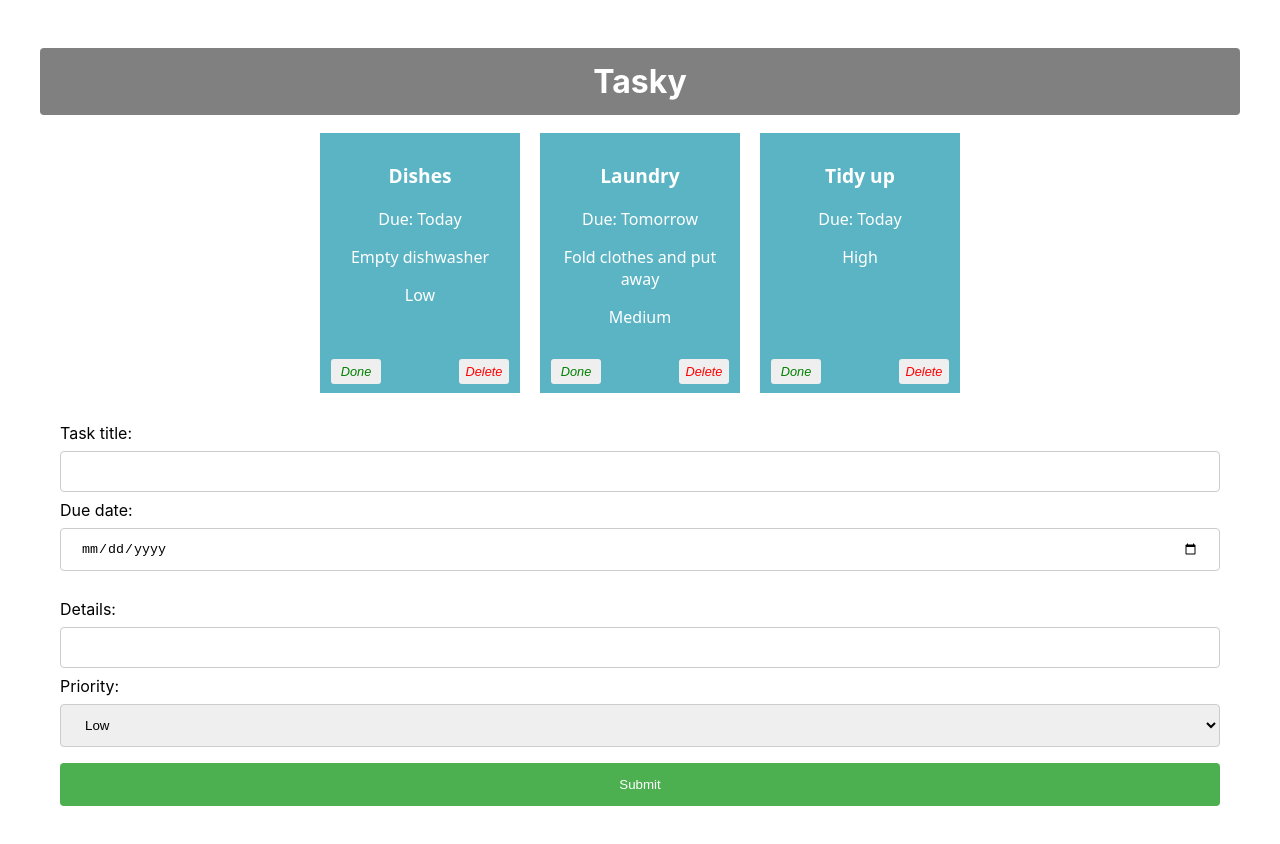
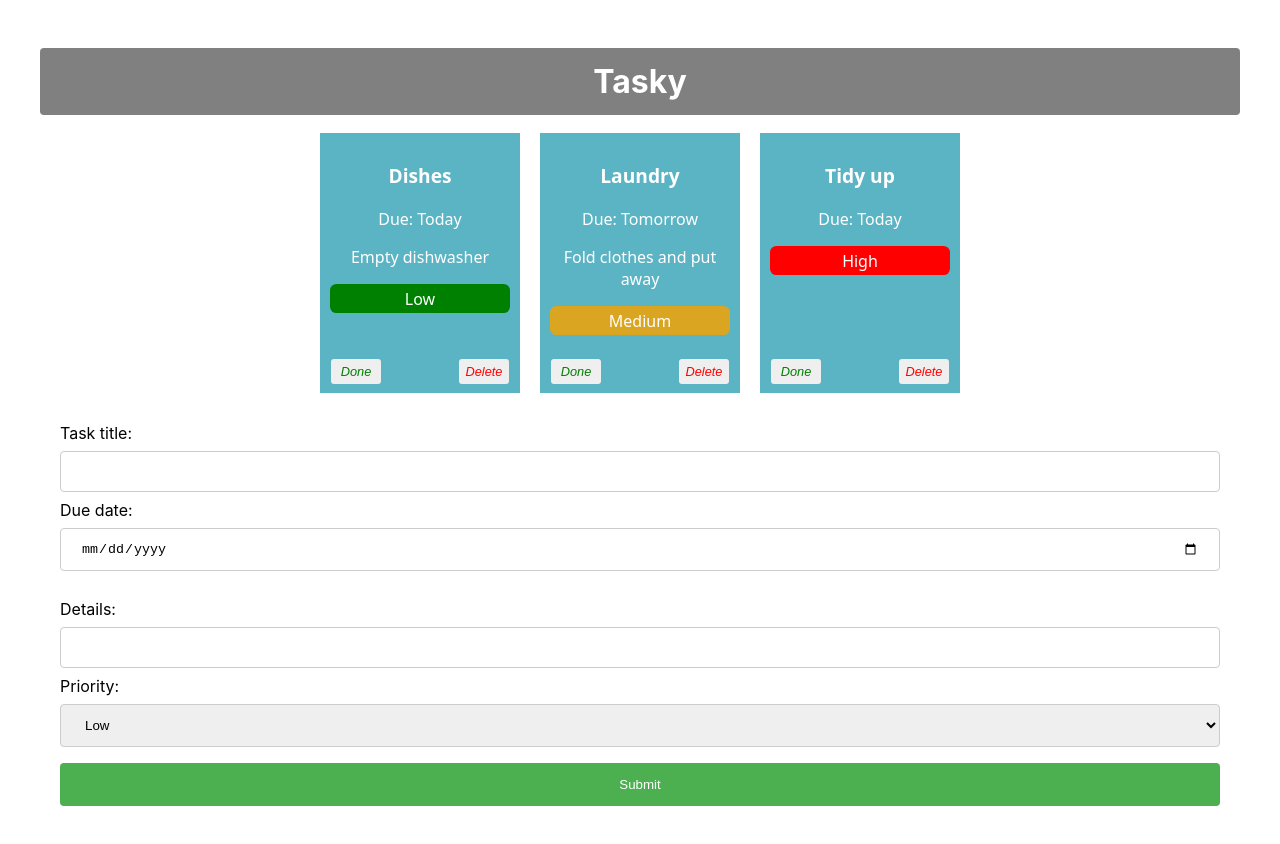
Before and after one commit to dohalloran74/react-basics-labs, a React (Create React App) app in the folder tasky/: page / in a window 1280 px wide. Shown: the top 844 px of the page. Built offline with nearby package versions, Linux system fonts and the light colour scheme.

Commit message:
Tasky lab2 - exercises done

```diff
--- a/tasky/src/components/Task.js
+++ b/tasky/src/components/Task.js
@@ -7,12 +7,11 @@ const Task = (props) => {
             <p className='title'>{props.title}</p>
             <p>Due: {props.deadline}</p>
            <p>{props.description}</p>
-           <p >
-            {/*style={{
+           <p style={{
                 backgroundColor: props.priority === "High" ? 'red' : props.priority === "Medium" ? 'goldenrod' : 'green',
                 padding: "0.2em",
                 borderRadius: "0.4em"
-                }}>*/}
+                }}>
                 {props.priority}
             </p>
            <button onClick={props.markDone} className='doneButton'>Done</button>
```
